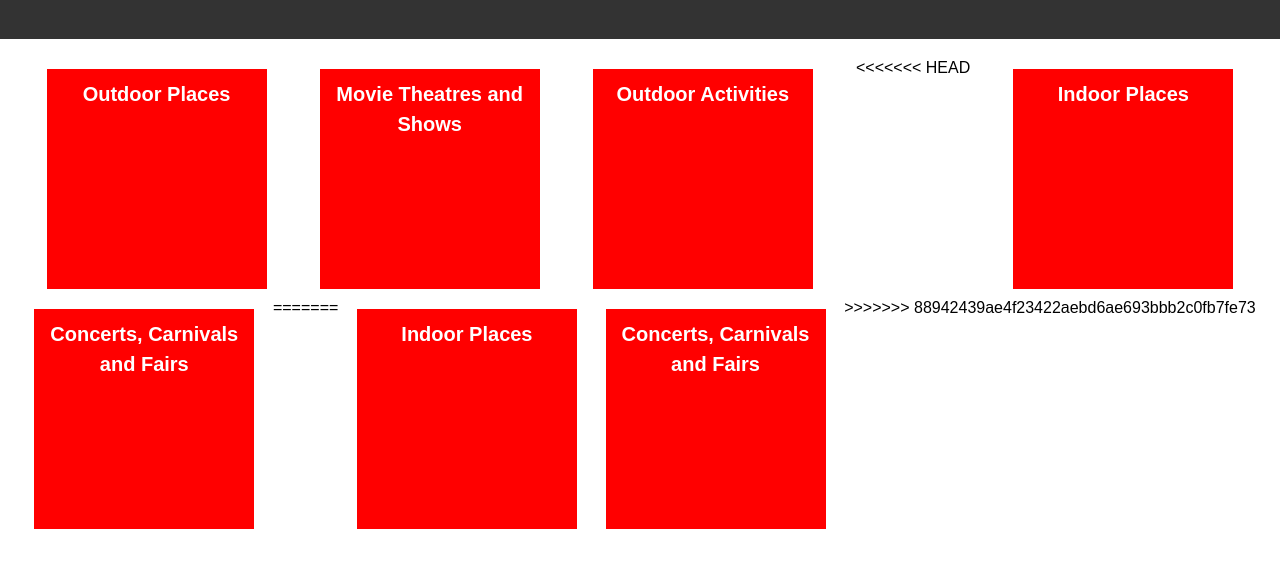
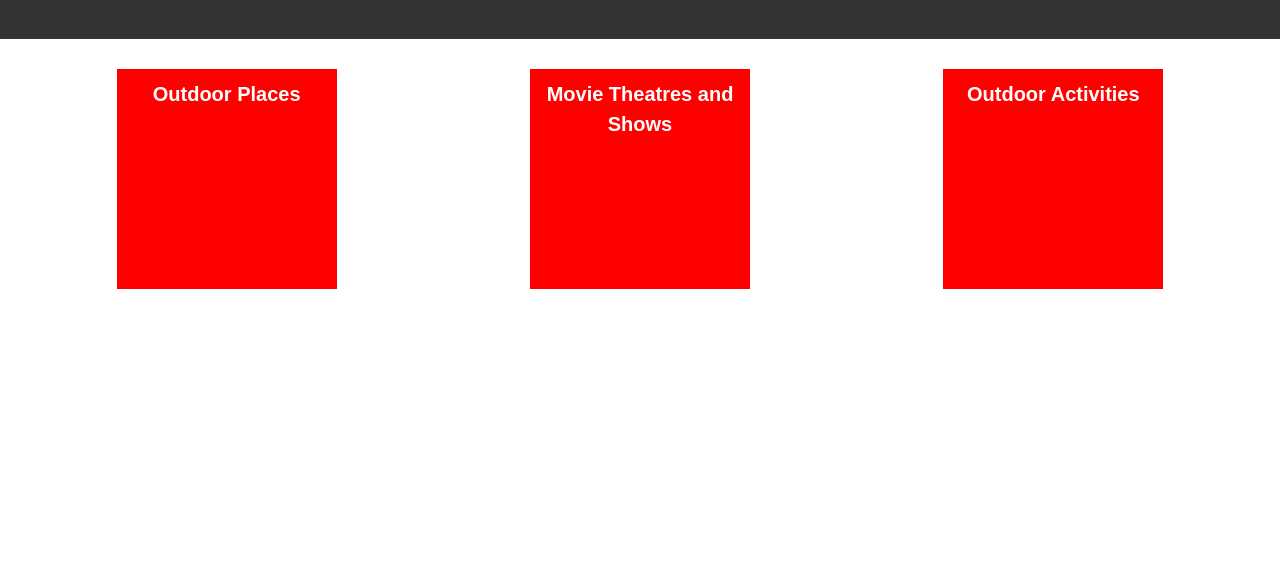
Before and after one commit to ajubayer36/GradHub, a plain HTML site: page Recreation.html in a window 1280 px wide. Shown: the part 81-648 px from the top of the page. Drawn offline with Linux system fonts and the light colour scheme.

Commit message:
deleting unnecessary codes

```diff
--- a/Recreation.html
+++ b/Recreation.html
@@ -52,17 +52,6 @@
         </div>
         <div class="subsection">Movie Theatres and Shows</div>
         <div class="subsection">Outdoor Activities</div>
-<<<<<<< HEAD
-        <div class="subsection">
-            <a href="indoor.html">Indoor Places</a>
-        </div>
-        <div class="subsection">Concerts, Carnivals and Fairs</div>
-=======
-        <div class="subsection">Indoor Places</div>
-        <div class="subsection">
-			<a href="Carnival_Concert_Fairs.html">Concerts, Carnivals and Fairs</a>
-		</div>
->>>>>>> 88942439ae4f23422aebd6ae693bbb2c0fb7fe73
     </div>
 </body>
 </html>
```
